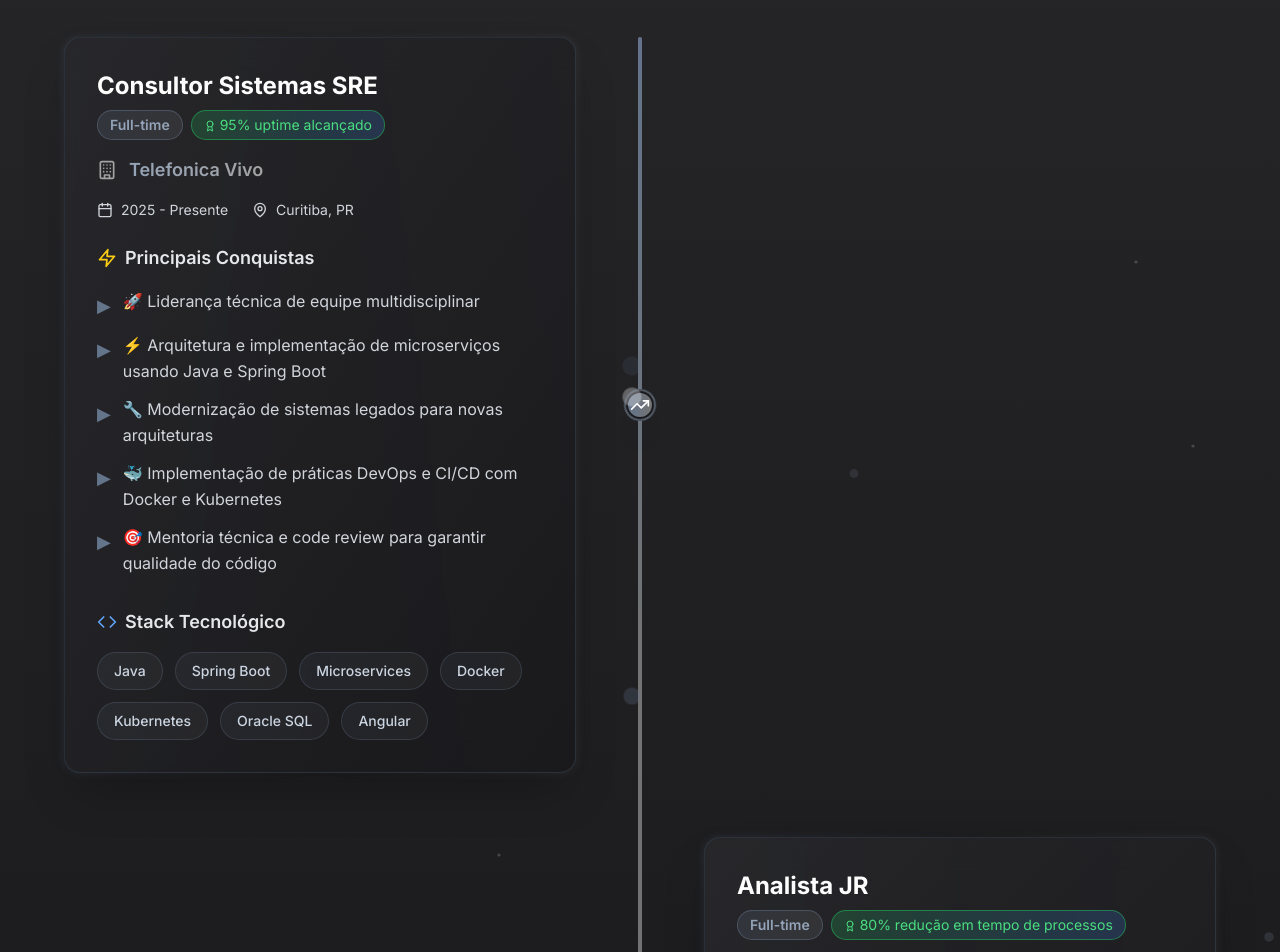
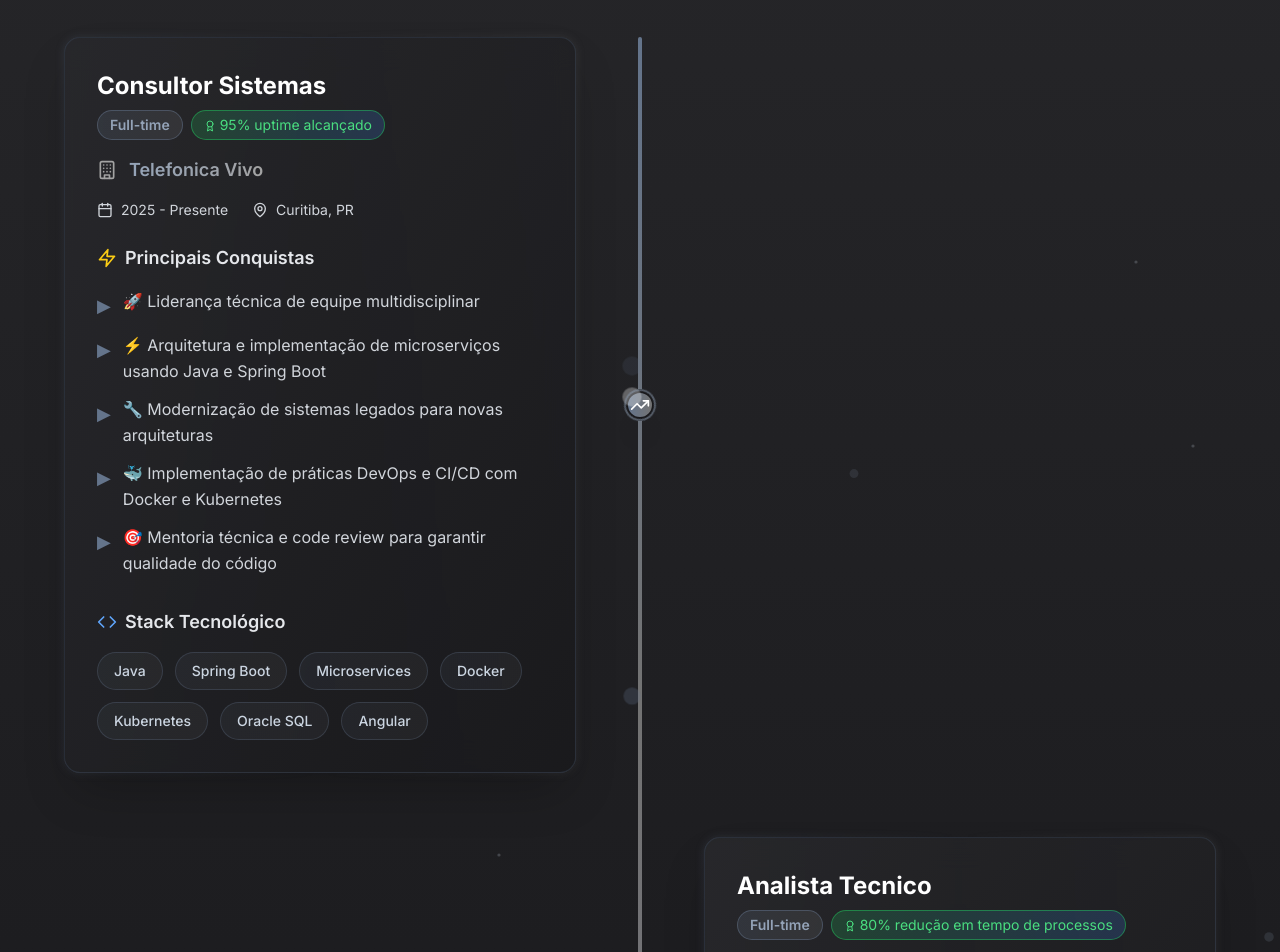
Before and after one commit to LuvizottoTech/portfolio-luvizotto, a React (Vite) app: page / in a window 1280 px wide. Shown: the part 2974-3926 px from the top of the page. Built offline with nearby package versions, Linux system fonts and the light colour scheme.

Commit message:
Update Experience.jsx

```diff
--- a/src/components/Experience.jsx
+++ b/src/components/Experience.jsx
@@ -142,7 +142,7 @@ const Experience = () => {
 
   const experiences = [
     {
-      title: "Consultor Sistemas SRE",
+      title: "Consultor Sistemas",
       company: "Telefonica Vivo",
       period: "2025 - Presente",
       location: "Curitiba, PR",
@@ -159,7 +159,7 @@ const Experience = () => {
       achievements: "95% uptime alcançado"
     },
     {
-      title: "Analista JR",
+      title: "Analista Tecnico",
       company: "Intelly IT",
       period: "2015 - 2018",
       location: "Curitiba, PR",
```
